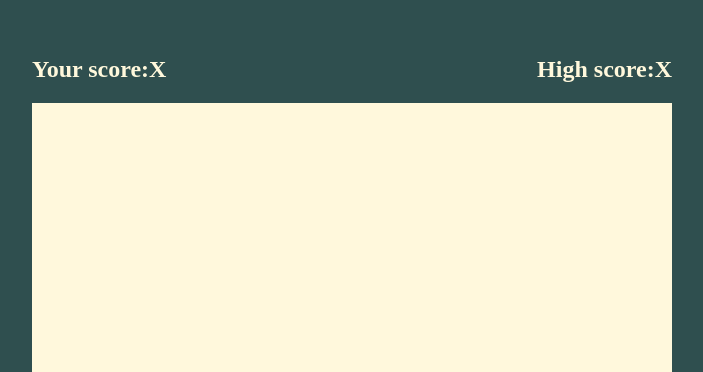
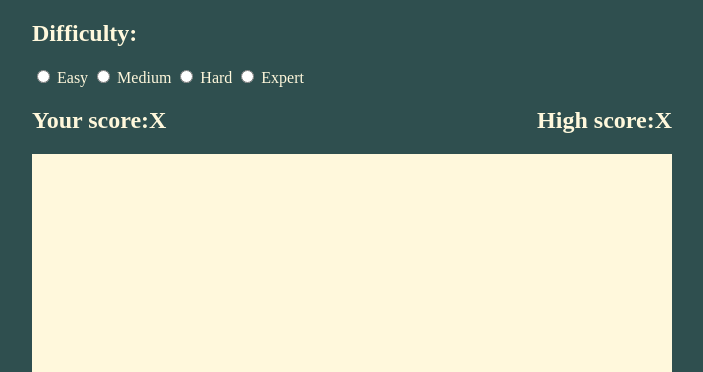
Before and after one commit to JosieAilsa/vanilla-js-snake, a plain HTML site: page index.html in a window 1280 px wide. Shown: the top 372 px of the page, without its empty margins (288-991 px from the left). Drawn offline with Linux system fonts and the light colour scheme.

Commit message:
added radio buttons for difficulty

```diff
--- a/_layout.scss
+++ b/_layout.scss
@@ -7,6 +7,14 @@ body {
     margin: 0;
     width: 100vw;
     height: 100vh;
+
+    .game-details {
+        display: flex;
+        flex-direction: column;
+        justify-content: flex-start;
+        color: cornsilk;
+        width: 80vmin;
+    }
 
     .scores {
         display: flex;
--- a/index.html
+++ b/index.html
@@ -9,6 +9,18 @@
     <script src="./script.js" defer></script>
 </head>
 <body>
+    <div class = "game-details">
+        <div id = "level">
+            <h2 class = "level__text">Difficulty:</h2>
+            <input type = "radio" id = "1" name ="difficulty" value = 1>
+            <label for="level-1">Easy</label>
+            <input type = "radio" id = "2" name ="difficulty" value = 2>
+            <label for="level-2">Medium</label>
+            <input type = "radio" id = "3" name ="difficulty" value = 3>
+            <label for="level-3">Hard</label>
+            <input type = "radio" id = "4" name ="difficulty" value = 4>
+            <label for="level-3">Expert</label>
+        </div>
         <div id = "score">
             <div class = "scores">
                 <h2 id = "score__text">Your score:</h2>
@@ -17,6 +29,7 @@
             <div class = "scores">
                 <h2 id = "score__text">High score:</h2>
                 <h2 id = "score__value"> X </h2>
+            </div>
         </div>
     </div>
     <!-- 25 by 25 Board -->
--- a/script.js
+++ b/script.js
@@ -17,6 +17,7 @@ let snakeLocation = {
 };
 let boardCenter = 312;
 let lastButton = "";
+let snakeSpeed = 0
 
 ///Get random apple function
 let getAppleLocation = (boardSquares) => {
@@ -120,7 +121,6 @@ let snakeLoopId;
 
 
 
-
 /*- Every second the snake will move based on last button pressed by user
     If the previous key was up/down :
         Will move +1(right) or -1(left) x
```
Also changed, not shown: main.css. Lines whose indentation alone changed are shown as unchanged.
